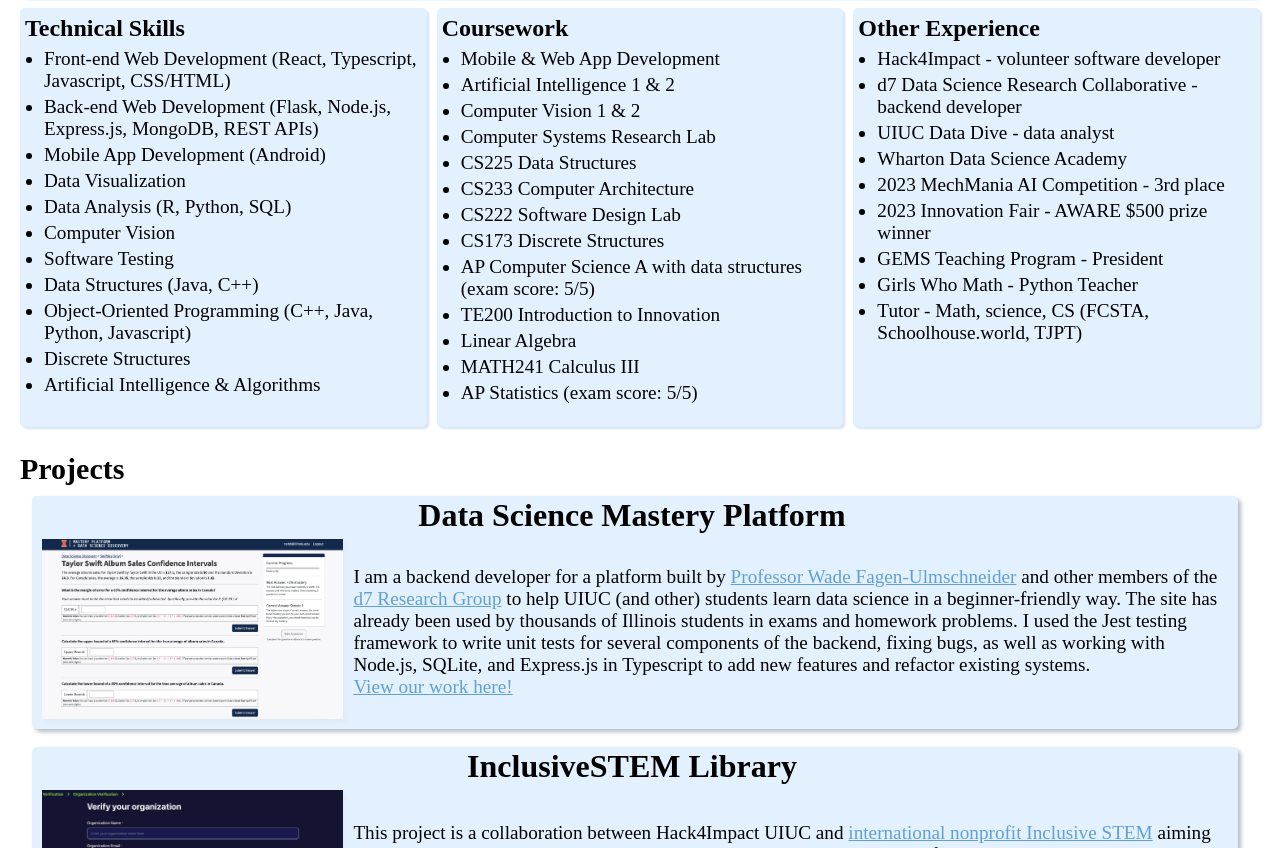
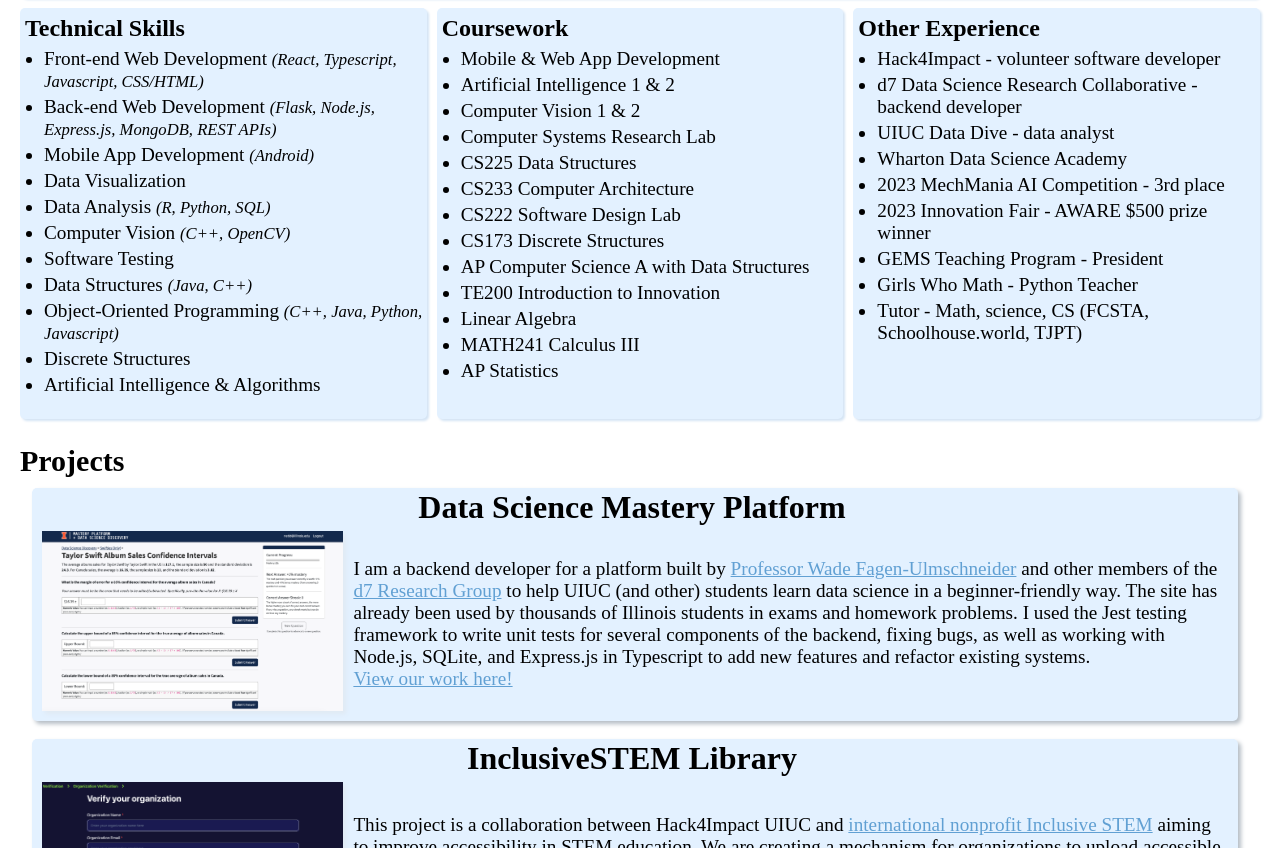
Before and after one commit to lrhyde/lrhyde.github.io, a plain HTML site: page index.html in a window 1280 px wide. Shown: the part 1201-2049 px from the top of the page. Drawn offline with Linux system fonts and the light colour scheme; a web font is replaced by a local one.

Commit message:
skill styling

```diff
--- a/index.html
+++ b/index.html
@@ -165,15 +165,15 @@
     <div id="divider"></div>
     <div id="oskills"><div id="title">Technical Skills</div>
       <ul>
-        <li>Front-end Web Development (React, Typescript, Javascript, CSS/HTML)</li>
-        <li>Back-end Web Development (Flask, Node.js, Express.js, MongoDB, REST APIs)</li>
-        <li>Mobile App Development (Android)</li>
+        <li>Front-end Web Development <span id="italic">(React, Typescript, Javascript, CSS/HTML)</span></li>
+        <li>Back-end Web Development <span id="italic">(Flask, Node.js, Express.js, MongoDB, REST APIs)</span></li>
+        <li>Mobile App Development <span id="italic">(Android)</span></li>
         <li>Data Visualization</li>
-        <li>Data Analysis (R, Python, SQL)</li>
-        <li>Computer Vision</li>
+        <li>Data Analysis <span id="italic">(R, Python, SQL)</span></li>
+        <li>Computer Vision <span id="italic">(C++, OpenCV)</span></li>
         <li>Software Testing</li>
-        <li>Data Structures (Java, C++)</li>
-        <li>Object-Oriented Programming (C++, Java, Python, Javascript)</li>
+        <li>Data Structures <span id="italic">(Java, C++)</span></li>
+        <li>Object-Oriented Programming <span id="italic">(C++, Java, Python, Javascript)</span></li>
         <li>Discrete Structures</li>
         <li>Artificial Intelligence & Algorithms</li>
       </ul>
@@ -189,11 +189,11 @@
         <li>CS233 Computer Architecture</li>
         <li>CS222 Software Design Lab</li>
         <li>CS173 Discrete Structures</li>
-        <li>AP Computer Science A with data structures (exam score: 5/5)</li>
+        <li>AP Computer Science A with Data Structures</li>
         <li>TE200 Introduction to Innovation</li>
         <li>Linear Algebra</li>
         <li>MATH241 Calculus III</li>
-        <li>AP Statistics (exam score: 5/5)</li>
+        <li>AP Statistics</li>
       </ul>
     </div>
     <div id="divider"></div>
--- a/style2.css
+++ b/style2.css
@@ -161,6 +161,11 @@ img {
     padding-bottom: 0px;
     color: rgb(97, 160, 211);
     font-weight: normal;
+}
+
+#italic{
+    font-style:oblique;
+    font-size: 1.3vw;
 }
 
 #hs,
```
